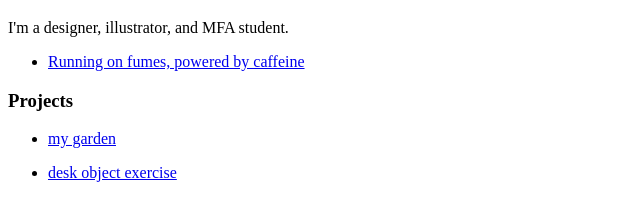
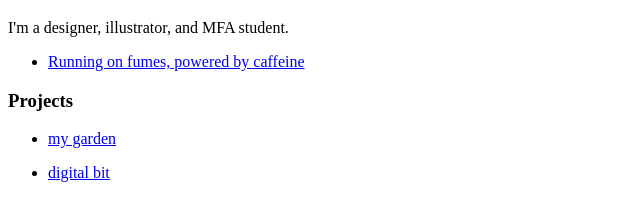
Before and after one commit to kpharper/interactive_foundations, a plain HTML site: page index.html in a window 1280 px wide. Shown: the part 404-624 px from the top of the page, without its empty margins (0-640 px from the left). Drawn offline with Linux system fonts and the light colour scheme.

Commit message:
Update index.html

```diff
--- a/index.html
+++ b/index.html
@@ -58,7 +58,7 @@
       </ul>
 
       <ul>
-        <li><a link rel="stylesheet" type="text/css" href="css/style.css">desk object exercise</a></li>
+        <li><a link rel="stylesheet" type="text/css" href="css/style.css">digital bit</a></li>
 
     </div>
   </div>
```
